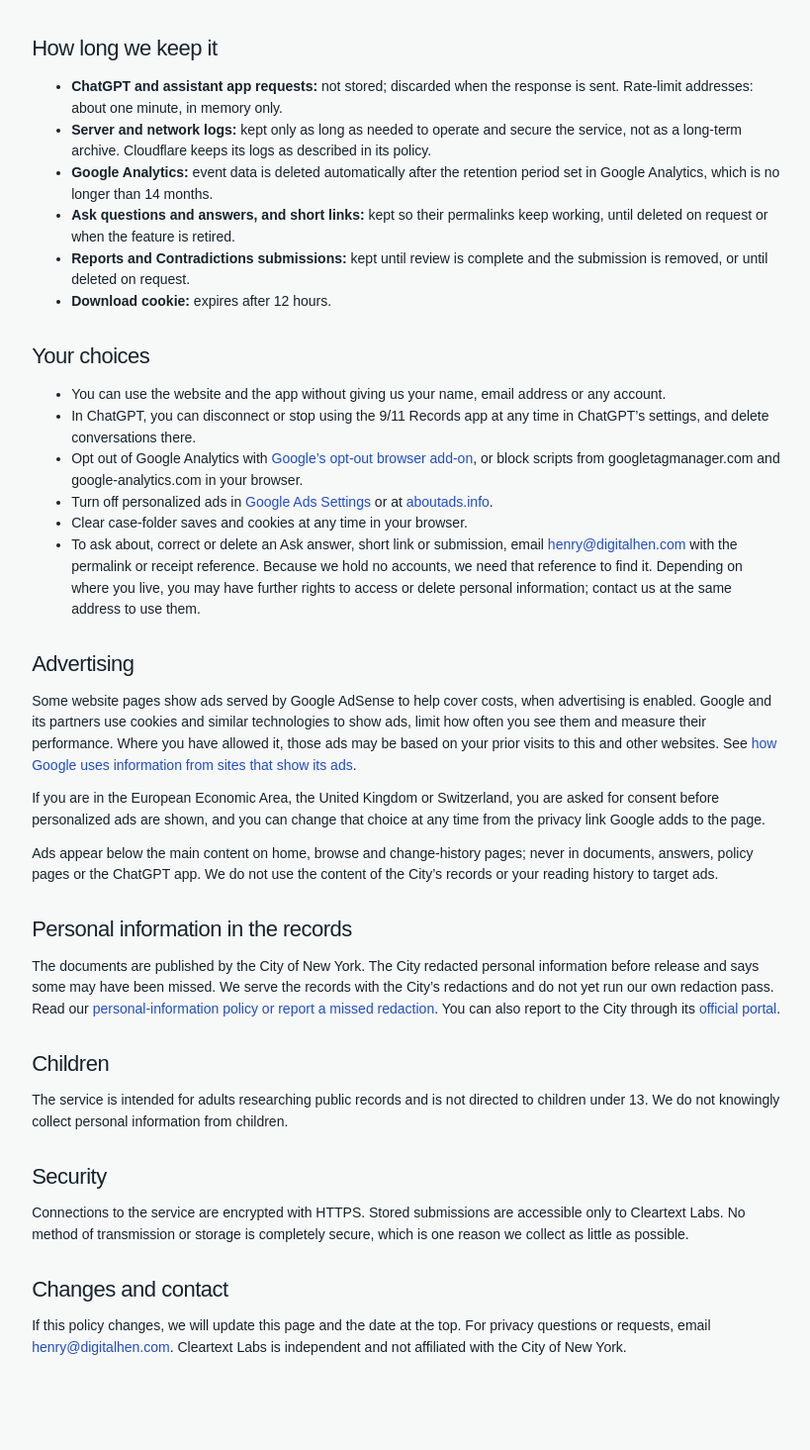
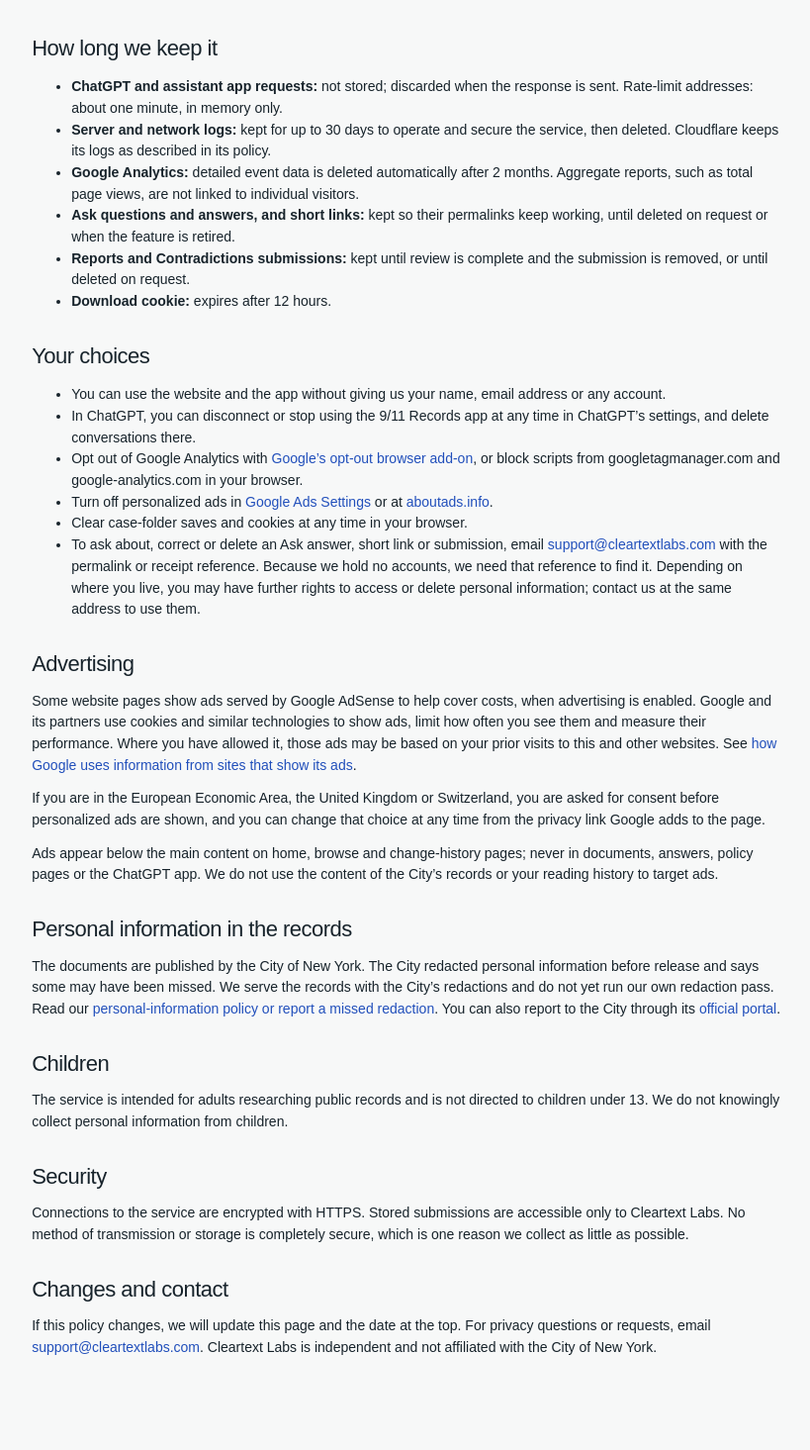
Before and after one commit to digitalhen/911records, a Next.js app in the folder web/: page /privacy in a window 1280 px wide. Shown: the part 2365-3830 px from the top of the page at 99% size, without its empty margins (19-838 px from the left). Built offline with nearby package versions, Linux system fonts and the light colour scheme; no server answers.

Commit message:
Set privacy retention periods and support contact address

```diff
--- a/web/app/privacy/page.tsx
+++ b/web/app/privacy/page.tsx
@@ -76,8 +76,8 @@ export default function Privacy() {
         <h2>How long we keep it</h2>
         <ul>
           <li><strong>ChatGPT and assistant app requests:</strong> not stored; discarded when the response is sent. Rate-limit addresses: about one minute, in memory only.</li>
-          <li><strong>Server and network logs:</strong> kept only as long as needed to operate and secure the service, not as a long-term archive. Cloudflare keeps its logs as described in its policy.</li>
-          <li><strong>Google Analytics:</strong> event data is deleted automatically after the retention period set in Google Analytics, which is no longer than 14 months.</li>
+          <li><strong>Server and network logs:</strong> kept for up to 30 days to operate and secure the service, then deleted. Cloudflare keeps its logs as described in its policy.</li>
+          <li><strong>Google Analytics:</strong> detailed event data is deleted automatically after 2 months. Aggregate reports, such as total page views, are not linked to individual visitors.</li>
           <li><strong>Ask questions and answers, and short links:</strong> kept so their permalinks keep working, until deleted on request or when the feature is retired.</li>
           <li><strong>Reports and Contradictions submissions:</strong> kept until review is complete and the submission is removed, or until deleted on request.</li>
           <li><strong>Download cookie:</strong> expires after 12 hours.</li>
@@ -92,7 +92,7 @@ export default function Privacy() {
           <li>Opt out of Google Analytics with <a href="https://tools.google.com/dlpage/gaoptout">Google’s opt-out browser add-on</a>, or block scripts from googletagmanager.com and google-analytics.com in your browser.</li>
           <li>Turn off personalized ads in <a href="https://adssettings.google.com/">Google Ads Settings</a> or at <a href="https://www.aboutads.info/choices/">aboutads.info</a>.</li>
           <li>Clear case-folder saves and cookies at any time in your browser.</li>
-          <li>To ask about, correct or delete an Ask answer, short link or submission, email <a href="mailto:henry@digitalhen.com">henry@digitalhen.com</a> with the permalink or receipt reference. Because we hold no accounts, we need that reference to find it. Depending on where you live, you may have further rights to access or delete personal information; contact us at the same address to use them.</li>
+          <li>To ask about, correct or delete an Ask answer, short link or submission, email <a href="mailto:support@cleartextlabs.com">support@cleartextlabs.com</a> with the permalink or receipt reference. Because we hold no accounts, we need that reference to find it. Depending on where you live, you may have further rights to access or delete personal information; contact us at the same address to use them.</li>
         </ul>
       </section>
 
@@ -120,7 +120,7 @@ export default function Privacy() {
 
       <section>
         <h2>Changes and contact</h2>
-        <p>If this policy changes, we will update this page and the date at the top. For privacy questions or requests, email <a href="mailto:henry@digitalhen.com">henry@digitalhen.com</a>. Cleartext Labs is independent and not affiliated with the City of New York.</p>
+        <p>If this policy changes, we will update this page and the date at the top. For privacy questions or requests, email <a href="mailto:support@cleartextlabs.com">support@cleartextlabs.com</a>. Cleartext Labs is independent and not affiliated with the City of New York.</p>
       </section>
     </PageShell>
   );
--- a/web/app/terms/page.tsx
+++ b/web/app/terms/page.tsx
@@ -48,7 +48,7 @@ export default function Terms() {
       <section>
         <h2>Changes and contact</h2>
         <p>We may update these terms as the service changes. Updates will appear on this page with a revised date and apply to use after publication.</p>
-        <p>For questions about these terms or support, email <a href="mailto:henry@digitalhen.com">henry@digitalhen.com</a>. Please do not send sensitive personal documents.</p>
+        <p>For questions about these terms or support, email <a href="mailto:support@cleartextlabs.com">support@cleartextlabs.com</a>. Please do not send sensitive personal documents.</p>
       </section>
     </PageShell>
   );
```
